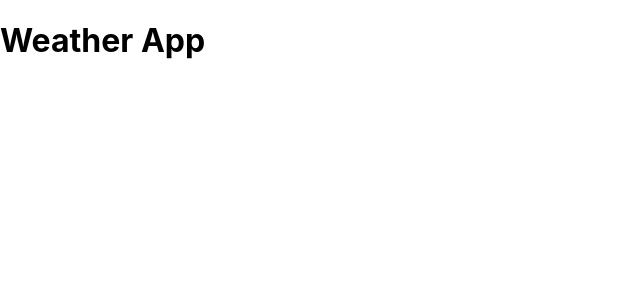
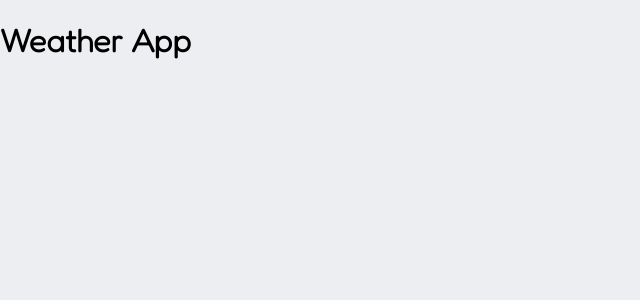
Before and after one commit to chris-peakin/weather-app, a React (Create React App) app: page / in a window 1280 px wide. Shown: the top 300 px of the page, without its empty margins (0-640 px from the left). Built offline with nearby package versions, Linux system fonts and the light colour scheme.

Commit message:
updated readme, installed more dependencies etc

```diff
--- a/public/index.html
+++ b/public/index.html
@@ -1,5 +1,8 @@
 <!DOCTYPE html>
 <html lang="en">
+  <style>
+    @import url('https://fonts.googleapis.com/css2?family=Press+Start+2P&family=Space+Mono&display=swap');
+    </style>
   <head>
     <meta charset="utf-8" />
     <link/>
--- a/src/App.js
+++ b/src/App.js
@@ -1,4 +1,5 @@
-import './App.css';
+import "./App.css";
+import React from "react";
 
 function App() {
   return (
--- a/src/index.css
+++ b/src/index.css
@@ -1,3 +1,5 @@
+@import url('https://fonts.googleapis.com/css2?family=Fredoka:wght@300&family=Press+Start+2P&family=Space+Mono&display=swap');
+
 body {
   margin: 0;
   font-family: -apple-system, BlinkMacSystemFont, 'Segoe UI', 'Roboto', 'Oxygen',
@@ -5,6 +7,8 @@ body {
     sans-serif;
   -webkit-font-smoothing: antialiased;
   -moz-osx-font-smoothing: grayscale;
+  font-family: 'Fredoka', cursive;
+  background-color: #eceef1;
 }
 
 code {
```
Also changed, not shown: package.json (+10 -0 lines), src/index.js (+5 -5 lines), .eslintrc.json (added), 2 other files (tests, documents, lock files or other folders).
